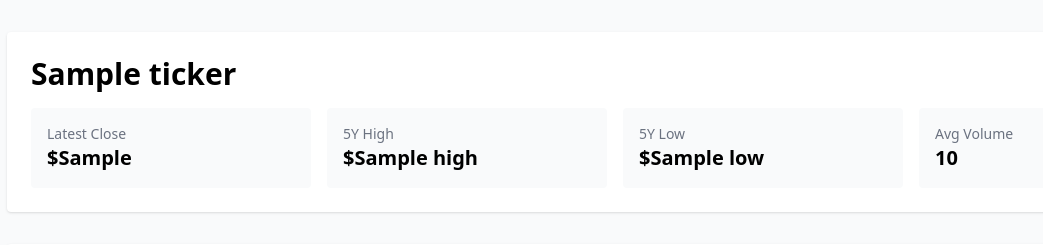
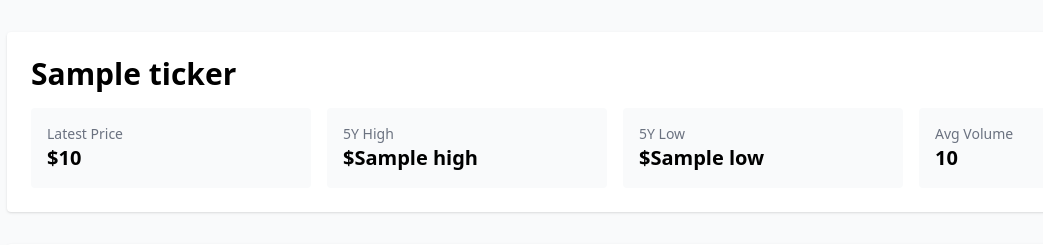
Before and after one commit to Bobbers1/HalfGone_robertc295_zixiq_kalimulk_codyc2789, a Flask app: template app/templates/stock_viewer.html in a window 1280 px wide. Shown: the part 60-305 px from the top of the page, without its empty margins (25-1068 px from the left). Run offline with Flask 3, Linux system fonts and the light colour scheme; the template is opened without the code that fills it: most values are stand-ins (such as "Sample title", 1, 10 or a date in 2020); some libraries are stand-ins or nearby versions.

Commit message:
update to latest price

```diff
--- a/app/__init__.py
+++ b/app/__init__.py
@@ -132,7 +132,7 @@ def stock():
 
     try:
         data = yf.Ticker(ticker)
-        hist = data.history(period="5y")
+        hist = data.history(period="5y", interval="1d", auto_adjust=True, prepost=False)
 
         if hist.empty:
             flash("Invalid ticker or no data found.", "danger")
@@ -146,7 +146,7 @@ def stock():
             ticker=ticker.upper(),
             dates=dates,
             closes=closes,
-            latest_close=closes[-1],
+            latest_price=closes[-1],
             high=round(hist['High'].max(), 2),
             low=round(hist['Low'].min(), 2),
             avg_volume=f"{int(hist['Volume'].mean()):,}"
--- a/app/templates/stock_viewer.html
+++ b/app/templates/stock_viewer.html
@@ -19,8 +19,8 @@
             <h2 class="text-3xl font-bold">{{ ticker }}</h2>
             <div class="mt-4 grid grid-cols-4 gap-4">
                 <div class="bg-gray-50 p-4 rounded">
-                    <p class="text-gray-500 text-sm">Latest Close</p>
-                    <p class="text-xl font-bold">${{ latest_close }}</p>
+                    <p class="text-gray-500 text-sm">Latest Price</p>
+                    <p class="text-xl font-bold">${{ latest_price }}</p>
                 </div>
                 <div class="bg-gray-50 p-4 rounded">
                     <p class="text-gray-500 text-sm">5Y High</p>
```
